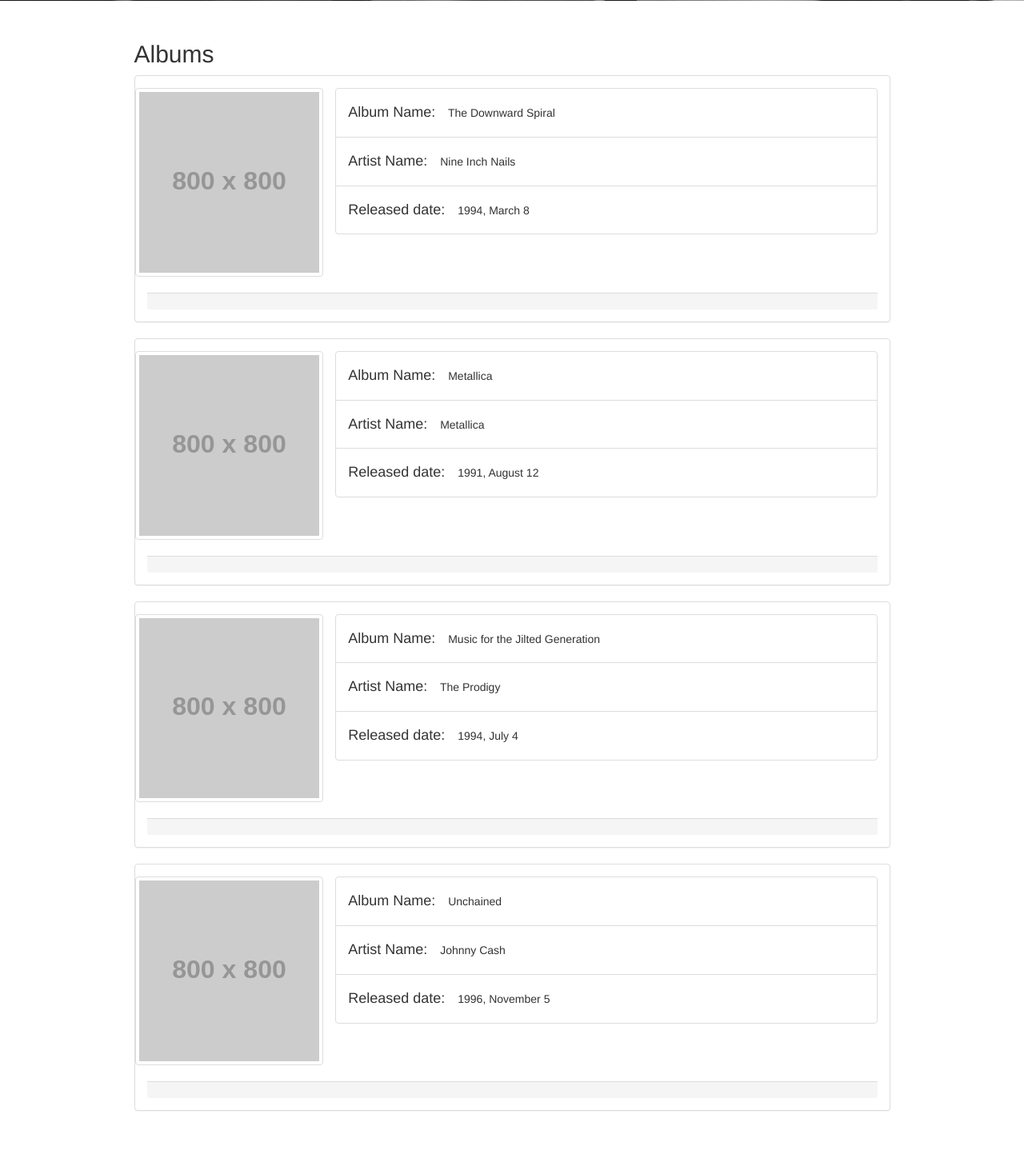
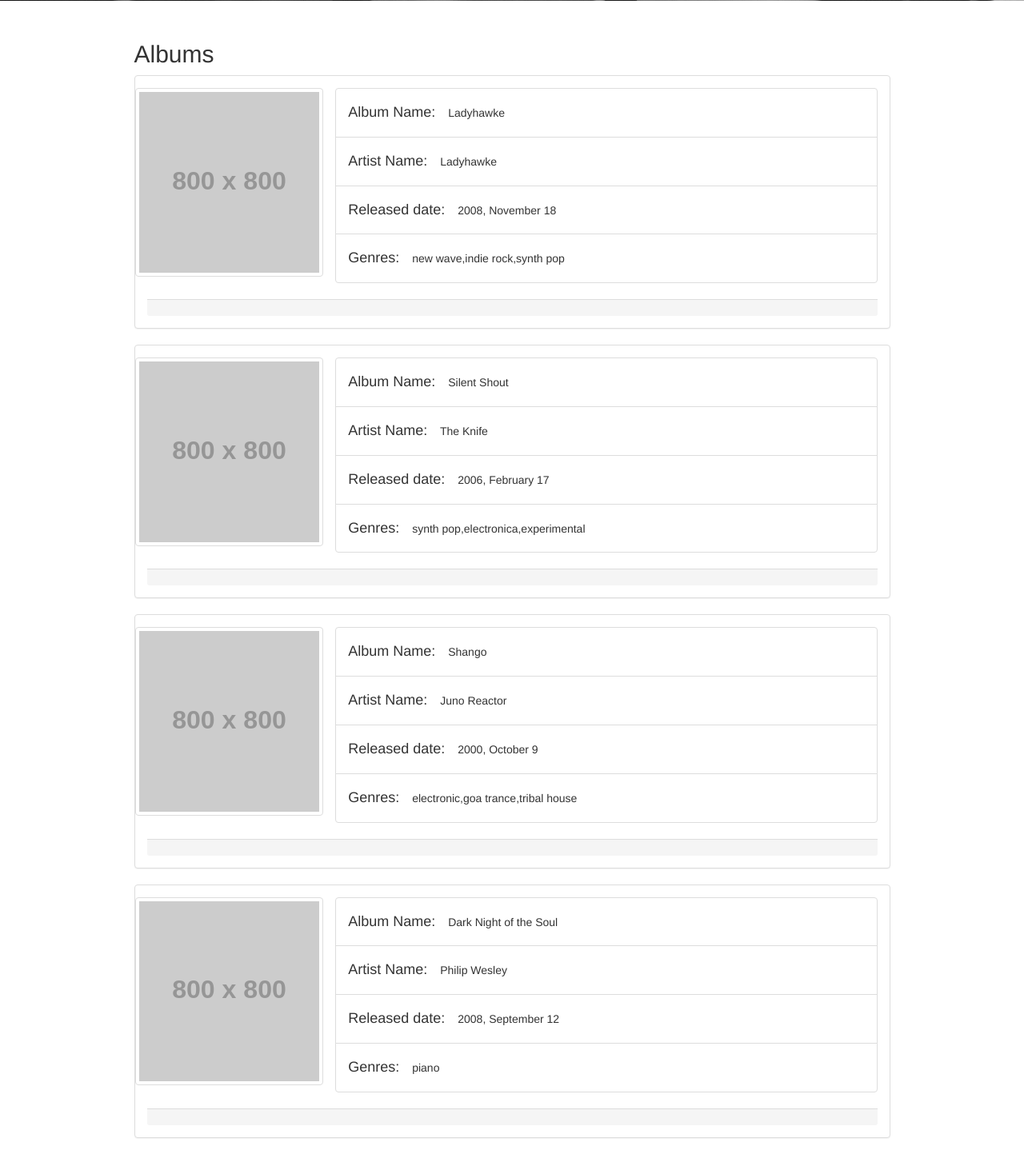
Before and after one commit to katcozadd/ga-tunely-lab, a Node server app: page / in a window 1280 px wide. Shown: the part 445-1888 px from the top of the page at 80% size. Before the commit the page ends 1834 px from the top, so only its background shows below. Run offline with Node 20, Linux system fonts and the light colour scheme; data comes from the database, SQL or seed files in the repository; some libraries are stand-ins or nearby versions.

Commit message:
finished sprint 1: db,seed,server working

```diff
--- a/seed.js
+++ b/seed.js
@@ -20,19 +20,19 @@
  },
  {
    artistName: 'The Knife',
-   name: 'Silent Shout',
+   albumName: 'Silent Shout',
    releaseDate: '2006, February 17',
    genres: [ 'synth pop', 'electronica', 'experimental' ]
  },
  {
    artistName: 'Juno Reactor',
-   name: 'Shango',
+   albumName: 'Shango',
    releaseDate: '2000, October 9',
    genres: [ 'electronic', 'goa trance', 'tribal house' ]
  },
  {
    artistName: 'Philip Wesley',
-   name: 'Dark Night of the Soul',
+   albumName: 'Dark Night of the Soul',
    releaseDate: '2008, September 12',
    genres: [ 'piano' ]
  }];
--- a/server.js
+++ b/server.js
@@ -3,6 +3,8 @@
 const app        = express();
 const morgan     = require('morgan');
 const db         = require('./models');
+const Album      = require('./models/album')
+
 const path       = require('path');
 
 app.use(morgan('tiny'));
@@ -17,59 +19,35 @@
  * DATABASE *
  ************/
 
-/*
-HARD-CODED DATA
-What we've done here is mocked up what a database object would hypothetically look like
-if we had one. That's why we've included an idea. We're trying to simulate the data so that
-when we do hook up the database later, it's a seamless transition.
-
-First get your routes hooked up and the ejS looking the way you want. When you are
-ready to proceed with hooking up the database, go to ./models/album to create a schema.
-Then, take a look into the seed.js file to populate some starter data.
-*/
-var albums = [{
-  _id: 132,
-  artistName: 'Nine Inch Nails',
-  name: 'The Downward Spiral',
-  releaseDate: '1994, March 8',
-  genres: [ 'industrial', 'industrial metal' ]
-},
-{
-  _id: 133,
-  artistName: 'Metallica',
-  name: 'Metallica',
-  releaseDate: '1991, August 12',
-  genres: [ 'heavy metal' ]
-},
-{
-  _id: 134,
-  artistName: 'The Prodigy',
-  name: 'Music for the Jilted Generation',
-  releaseDate: '1994, July 4',
-  genres: [ 'electronica', 'breakbeat hardcore', 'rave', 'jungle' ]
-},
-{
-  _id: 135,
-  artistName: 'Johnny Cash',
-  name: 'Unchained',
-  releaseDate: '1996, November 5',
-  genres: [ 'country', 'rock' ]
-}];
-
 
 /**********
  * ROUTES *
  **********/
 
+app.get('/', function (req, res) {
+  res.render('index');
+})
+
+
+app.get('/albums', function (req,res) {
+  db.Album.find( function (err, albums) {
+    if(err) {
+      console.log("album error" + err);
+      res.sendStatus(500);
+    }
+    res.json(albums);
+  })
+})
+
 /*
  * HTML Endpoints: This means we are expecting an HTML or EJS page to be rendered
  */
 
-app.get('/*', function homepage (req, res) {
-  // This albums variable is the array of objects defined above.
-  // TODO: Eventually, this should be replaced with a find() call to your database!
-  res.render('index', { albums: albums });
-});
+// app.get('/*', function homepage (req, res) {
+//   // This albums variable is the array of objects defined above.
+//   // TODO: Eventually, this should be replaced with a find() call to your database!
+//   res.render('index', { albums: albums });
+// });
 
 // TODO: GET ROUTE for single album (Route has an id in the url. e.g., /:id that can be accessed
 // on the request object with req.params.id).
--- a/views/index.ejs
+++ b/views/index.ejs
@@ -2,54 +2,7 @@
 
 <!-- albums! -->
 <div id='albums'>
-  <% albums.forEach(function(album) { %>
 
-    <!-- one album -->
-    <div class="row album">
-
-      <div class="col-md-10 col-md-offset-1">
-        <div class="panel panel-default">
-          <div class="panel-body">
-
-
-          <!-- begin album internal row -->
-            <div class='row'>
-              <div class="col-md-3 col-xs-12 thumbnail album-art">
-                <img src="http://placehold.it/800x800" alt="album image">
-              </div>
-
-              <div class="col-md-9 col-xs-12">
-                <ul class="list-group">
-                  <li class="list-group-item">
-                    <h4 class='inline-header'>Album Name:</h4>
-                    <span class='album-name'><%= album.name %></span>
-                  </li>
-
-                  <li class="list-group-item">
-                    <h4 class='inline-header'>Artist Name:</h4>
-                    <span class='artist-name'><%= album.artistName %></span>
-                  </li>
-
-                  <li class="list-group-item">
-                    <h4 class='inline-header'>Released date:</h4>
-                    <span class='album-releaseDate'><%= album.releaseDate %></span>
-                  </li>
-                </ul>
-              </div>
-
-            </div>
-            <!-- end of album internal row -->
-
-            <div class='panel-footer'>
-            </div>
-
-          </div>
-        </div>
-      </div>
-    </div>
-    <!-- end one album -->
-
-  <% }); %>
 </div>
 
 <% include partials/footer %>
```
Also changed, not shown: public/js/app.js.
